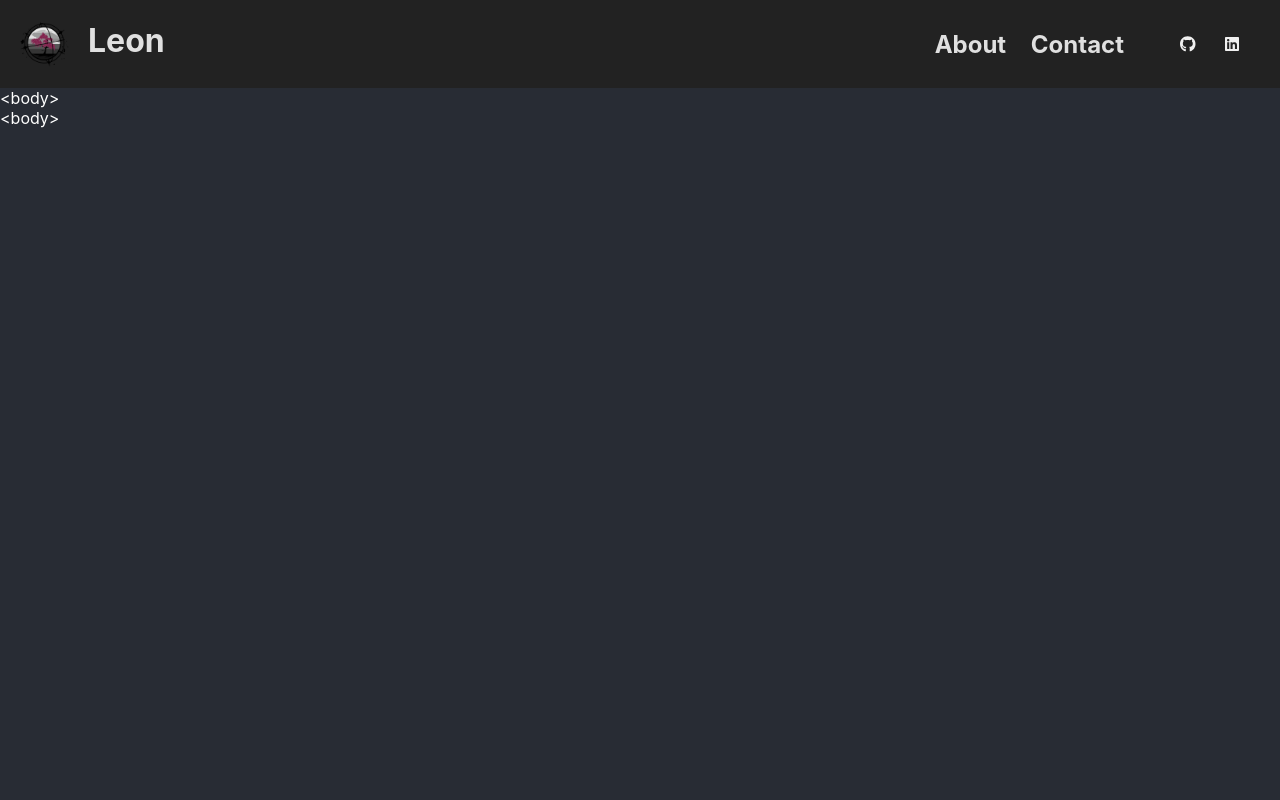
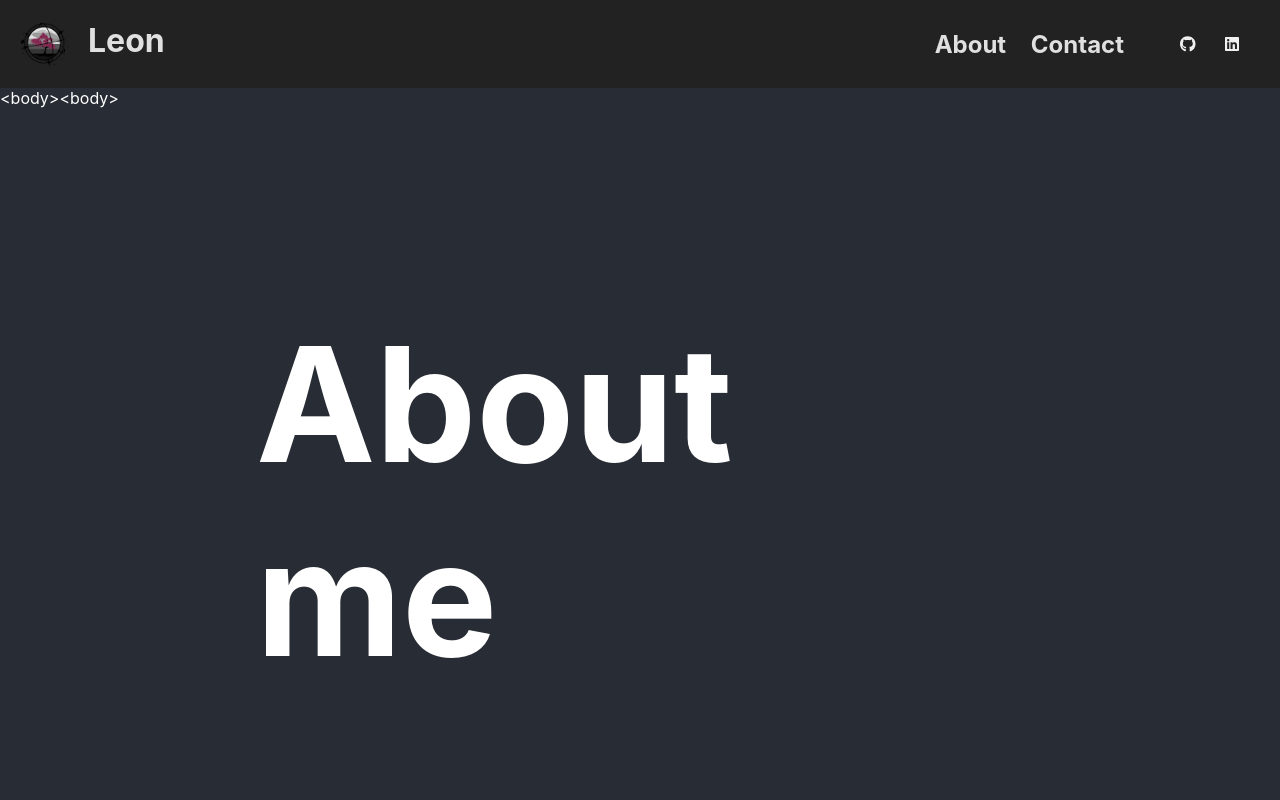
Before and after one commit to Leonic16246/leonic16246.github.io, a React (Create React App) app: page /about in a window 1280 px wide. Shown: the top 800 px of the page. Built offline with nearby package versions, Linux system fonts and the light colour scheme.

Commit message:
configured gh pages

```diff
--- a/package.json
+++ b/package.json
@@ -1,6 +1,7 @@
 {
   "name": "react-portfolio",
   "version": "0.1.0",
+  "homepage": "https://leonic16246.github.io",
   "private": true,
   "dependencies": {
     "@fortawesome/free-brands-svg-icons": "^6.4.0",
@@ -15,6 +16,8 @@
     "web-vitals": "^2.1.4"
   },
   "scripts": {
+    "predeploy": "npm run build",
+    "deploy": "gh-pages -d build",
     "start": "react-scripts start",
     "build": "react-scripts build",
     "test": "react-scripts test",
@@ -37,5 +40,8 @@
       "last 1 firefox version",
       "last 1 safari version"
     ]
+  },
+  "devDependencies": {
+    "gh-pages": "^5.0.0"
   }
 }
--- a/src/components/About/About.css
+++ b/src/components/About/About.css
@@ -0,0 +1,5 @@
+.about-page {
+    left: 20%;
+    top: 25%;
+    font-size: 4rem;
+}
--- a/src/components/About/About.js
+++ b/src/components/About/About.js
@@ -3,8 +3,15 @@ import "./About.css"
 
 export default function About() {
     return (
-        <div className="about-page">
-
+        <div className="container about-page">
+            <div className="text-zone">
+                <h1>
+                    About me
+                </h1>
+                <p>I am a third year software engineering student</p>
+                <p></p>
+                <p></p>
+            </div>
         </div>
     )
 }
--- a/src/components/Home/Home.css
+++ b/src/components/Home/Home.css
@@ -1,5 +1,5 @@
 .home-page {
-    left: 20%;
+  left: 20%;
   top: 25%;
   position: absolute;
   font-size: 2rem;
--- a/src/components/Home/Home.js
+++ b/src/components/Home/Home.js
@@ -3,7 +3,7 @@ import "./Home.css"
 
 export default function Home() {
     return (
-        <div className="home-page">
+        <div className="container home-page">
             <div className="text">
                 <h2>Hello, </h2>
                 <h3><br />I'm Leon.</h3>
--- a/src/components/Layout/Layout.css
+++ b/src/components/Layout/Layout.css
@@ -1,4 +1,33 @@
 .page {
     height: 100%;
     width: 100%;
+
 }
+
+.container {
+
+    will-change: contents;
+
+
+    position: absolute;
+    top: 5%;
+    margin: 0 auto;
+    z-index: 1;
+    transform-style: preserve-3d;
+    animation: fadeIn 1s forwards;
+    animation-delay: 1s;
+}
+
+.about-page {
+    .text-zone {
+        position: absolute;
+        left: 10%;
+        top: 20%;
+
+    }
+
+    h1 {
+        font-size: 10rem;
+
+    }
+}
--- a/src/components/Layout/Layout.js
+++ b/src/components/Layout/Layout.js
@@ -1,6 +1,6 @@
 import "./Layout.css";
 import Navbar from "../Navbar/Navbar";
-import Home from "../Home/Home";
+
 import { Outlet } from "react-router-dom";
 
 export default function Layout() {
@@ -19,6 +19,4 @@ export default function Layout() {
         </div>
     )
 
-
-
 }
```
Also changed, not shown: 1 other file (tests, documents, lock files or other folders).
